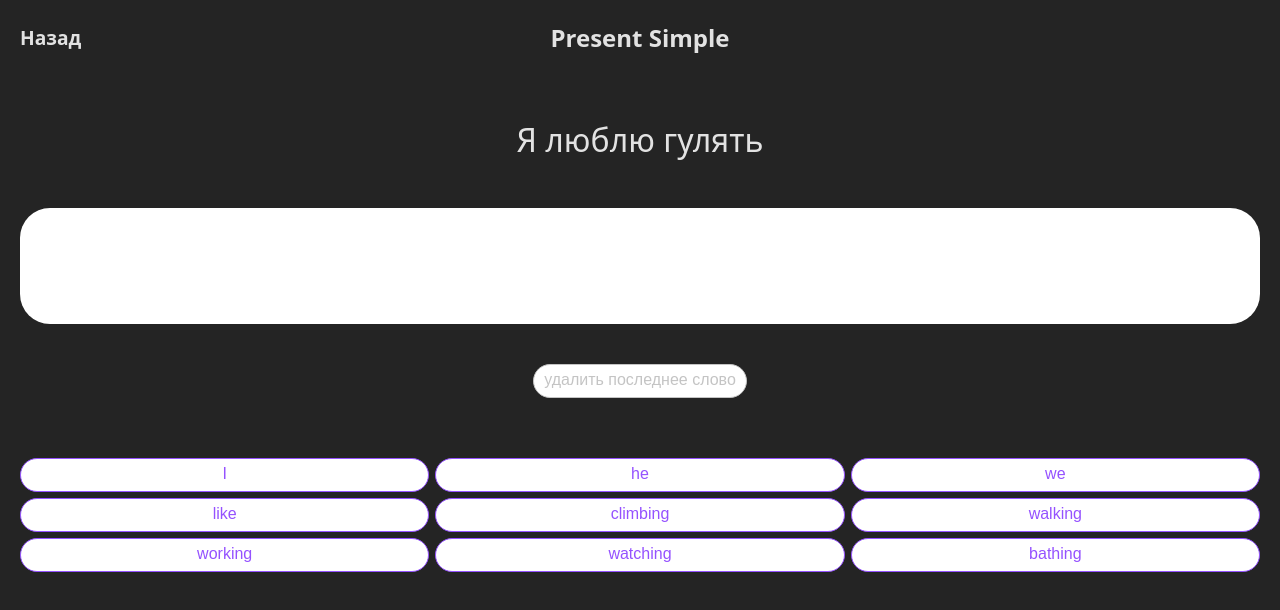
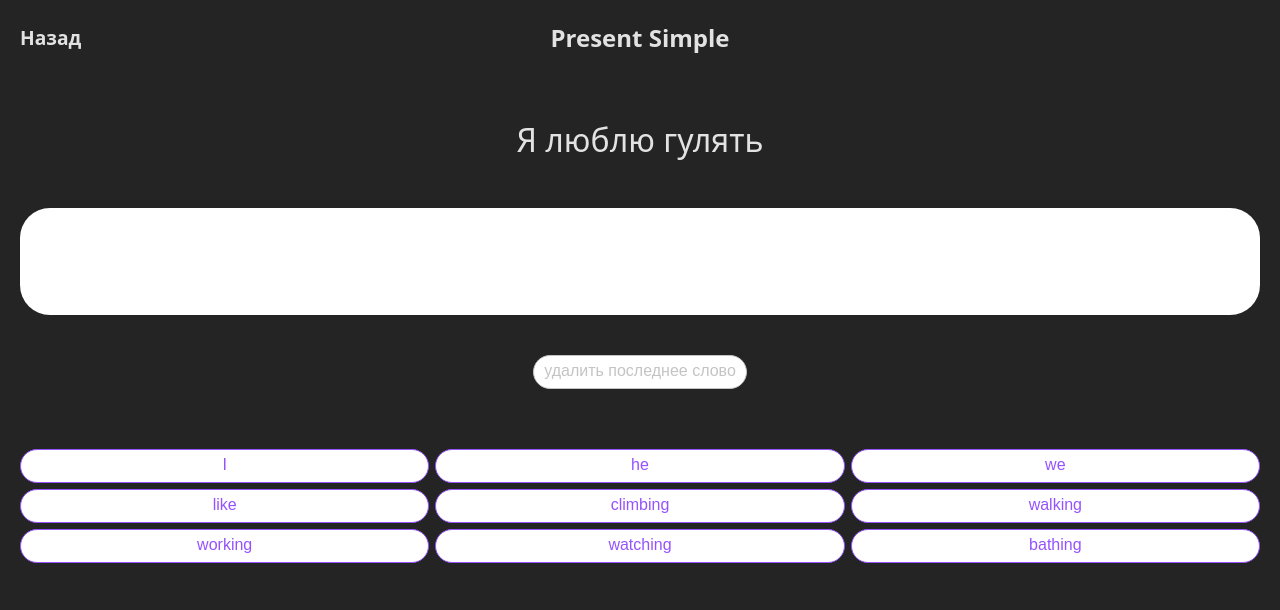
Before and after one commit to HunterM7/easy-english-telegram, a React (Vite) app: page /lessons/1 in a window 1280 px wide. Shown: the top 610 px of the page. Built offline with nearby package versions, Linux system fonts and the light colour scheme; what @telegram-apps/sdk-react would draw is missing.

Commit message:
Еще правки стилей.

```diff
--- a/src/pages/lesson-page/lesson-page.scss
+++ b/src/pages/lesson-page/lesson-page.scss
@@ -33,7 +33,7 @@
 
   &__task-result {
     margin-top: 44px;
-    min-height: 116px;
+    min-height: 107px;
     align-self: stretch;
     padding: 16px 20px;
     border-radius: 30px;
@@ -41,7 +41,8 @@
     display: flex;
     flex-wrap: wrap;
     align-items: flex-start;
-    gap: 14px 14px;
+    align-content: flex-start;
+    gap: 6px;
   }
 
   &__delete-button {
```
